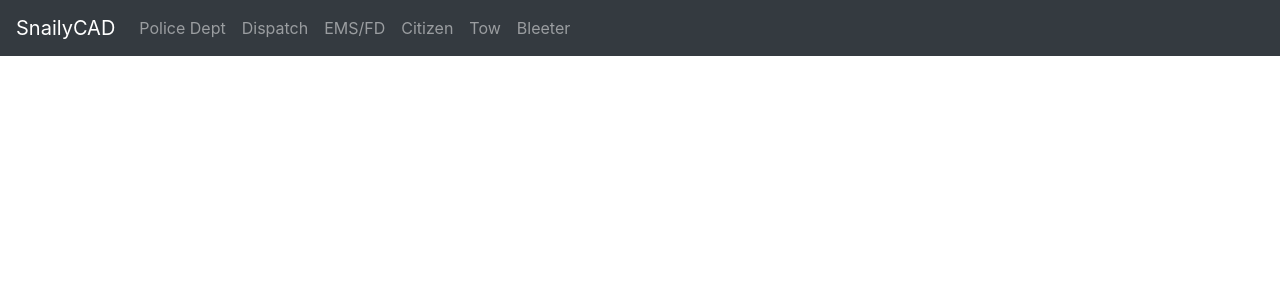
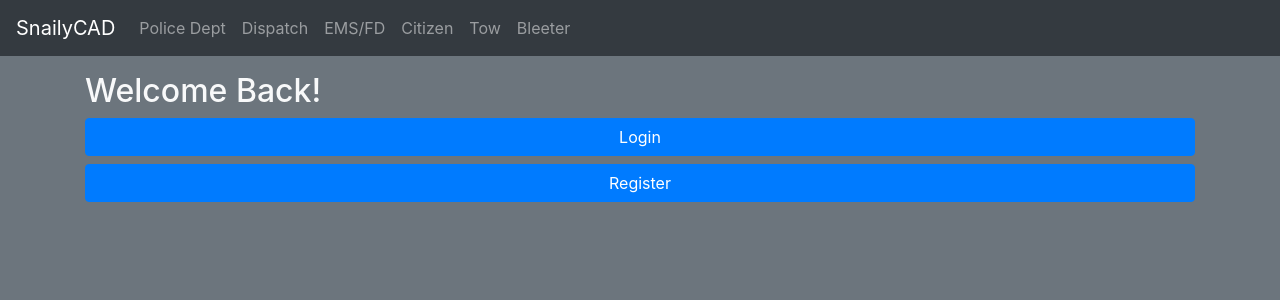
Before and after one commit to casperiv0/snaily-cadv2, a React (Create React App) app in the folder client/: page / in a window 1280 px wide. Shown: the top 300 px of the page. Built offline with nearby package versions, Linux system fonts and the light colour scheme.

Commit message:
added HomePage

```diff
--- a/client/src/App.js
+++ b/client/src/App.js
@@ -1,13 +1,14 @@
 import React, { Component } from 'react';
 import Routes from './Routes';
 import 'bootstrap/dist/css/bootstrap.css';
-import { Provider } from "react-redux"
 
 
 class App extends Component {
   render() {
     return (
-      <Routes />
+      <div style={{backgroundColor: "#6c757d", minHeight: "100vh"}}>
+        <Routes />
+      </div>
     )
   }
 }
--- a/client/src/Routes.js
+++ b/client/src/Routes.js
@@ -1,5 +1,5 @@
 import React, { Component } from 'react'
-import { BrowserRouter as Router, Route, Redirect } from 'react-router-dom';
+import { BrowserRouter as Router, Route, Switch } from 'react-router-dom';
 
 // Partials
 import Navbar from "./components/Partials/Navbar"
@@ -7,49 +7,40 @@ import Navbar from "./components/Partials/Navbar"
 // Authentication
 import Login from './components/Auth/Login';
 import Register from './components/Auth/Register';
-import { getSession } from "./components/Auth/getSession";
 import PrivateRoute from "./components/Auth/PrivateRoute"
 
 
 // Citizen
 import CitizensPage from "./components/Citizen/CitizensPage";
+import HomePage from './components/Partials/HomePage';
 
 
 export default class Routes extends Component {
     render() {
         return (
-            <div>
+            <Router>
                 <Navbar />
 
 
-                <Router basename="/">
+                <Switch basename="/">
+                    <Route path="/" exact component={HomePage} />
                     {/* Auth Routes */}
                     <div className="login-container">
                         <Route path="/auth/login" exact component={Login} />
                         <Route path="/auth/register" exact component={Register} />
                     </div>
-                </Router>
+                </Switch>
 
 
-                <Router basename="/" className="container">
+                <Switch basename="/" className="container">
                     <PrivateRoute path="/citizen" component={CitizensPage} />
-                </Router>
+                </Switch>
 
                 {/* <Router basename="/">
                     <Route exact path="/citizen" component={CitizensPage} />
                 </Router> */}
 
-            </div>
+            </Router>
         )
     }
 }
-
-
-
-const Home = () => {
-    return (
-        <div className="container">SnailyCAD v2 | Pre-Alpha <br />
-            <a href="/auth/login">Login Page</a>
-        </div>
-    )
-}
--- a/client/src/components/Auth/Auth.css
+++ b/client/src/components/Auth/Auth.css
@@ -6,6 +6,7 @@
 }
 
 .login-box {
+  background-color: white;
   width: 250px;
   height: 100%;
   padding: 15px;
@@ -22,6 +23,16 @@
   margin-top: 20px;
 }
 
+
+.loader {
+  color: green;
+  position: absolute;
+  top: 50%;
+  left: 50%;
+  margin-top: -12px;
+  margin-left: -12px;
+}
+
 @media screen and (min-width: 350px) {
   .login-box {
     width: 300px;
--- a/client/src/components/Auth/Login.jsx
+++ b/client/src/components/Auth/Login.jsx
@@ -7,9 +7,11 @@ import {
   Avatar,
   Button,
   Link,
+  CircularProgress
 } from '@material-ui/core';
 import { Alert } from '@material-ui/lab';
 import './Auth.css';
+import { logIn } from './getSession';
 
 export default class Login extends Component {
   constructor() {
@@ -19,6 +21,7 @@ export default class Login extends Component {
       username: '',
       password: '',
       error: '',
+      loading: false,
       token: sessionStorage.getItem('token'),
     };
   }
@@ -28,6 +31,7 @@ export default class Login extends Component {
 
     this.setState({
       error: '',
+      loading: true
     });
     const { username, password } = this.state;
     axios({
@@ -40,10 +44,12 @@ export default class Login extends Component {
     }).then((res) => {
       if (res.data.msg === 'LoggedIn') {
         sessionStorage.setItem('token', res.data.token);
+        logIn();
         return (window.location = '/citizen');
       }
 
       this.setState({
+        loading: false,
         error: res.data.msg,
       });
     });
@@ -55,13 +61,12 @@ export default class Login extends Component {
     });
   };
 
-
   componentDidMount() {
-    document.title = "Please Login"
+    document.title = 'Please Login';
   }
 
   render() {
-    const { username, password, error } = this.state;
+    const { username, password, error, loading } = this.state;
     return (
       <form className='login-box' onSubmit={this.onSubmit}>
         {/* avatar */}
@@ -78,28 +83,24 @@ export default class Login extends Component {
 
         {/* Username */}
         <FormControl fullWidth style={{ marginTop: '40px' }}>
-            <InputLabel htmlFor='username'>
-              Please Enter your username
-            </InputLabel>
+          <InputLabel htmlFor='username'>Please Enter your username</InputLabel>
           <Input
             type='text'
             id='username'
             value={username}
-              name="username"
+            name='username'
             onChange={this.handleChange}
           />
         </FormControl>
 
         {/* Password */}
         <FormControl fullWidth style={{ marginTop: '20px' }}>
-            <InputLabel htmlFor='password'>
-              Please Enter your password
-            </InputLabel>
+          <InputLabel htmlFor='password'>Please Enter your password</InputLabel>
           <Input
             type='password'
             id='password'
             value={password}
-              name="password"
+            name='password'
             onChange={this.handleChange}
           />
           <div style={{ marginTop: '5px' }}>
@@ -110,9 +111,12 @@ export default class Login extends Component {
           </div>
         </FormControl>
         <FormControl fullWidth style={{ marginTop: '20px' }}>
-            <Button type='submit' variant='contained' color='primary'>
+          <div className="loading-wrapper">
+          <Button fullWidth disabled={loading} type='submit' variant='contained' color='primary'>
             Log In
           </Button>
+          {loading ? <CircularProgress className="loader" size={24} /> : null}
+          </div>
         </FormControl>
       </form>
     );
--- a/client/src/components/Auth/Register.jsx
+++ b/client/src/components/Auth/Register.jsx
@@ -7,9 +7,11 @@ import {
   Avatar,
   Button,
   Link,
+  CircularProgress
 } from '@material-ui/core';
 
 import Alert from '@material-ui/lab/Alert';
+import { logIn } from './getSession';
 
 
 export default class Register extends Component {
@@ -21,6 +23,7 @@ export default class Register extends Component {
       password: '',
       password2: '',
       error: '',
+      loading: false
     };
   }
 
@@ -42,10 +45,12 @@ export default class Register extends Component {
       if (msg === 'User Created') {
         sessionStorage.setItem('message', 'Successfully Logged In!');
         sessionStorage.setItem('token', res.data.token);
+        logIn();
         return (window.location = '/citizen');
       }
 
       this.setState({
+        loading: false,
         error: msg,
       });
 
@@ -64,7 +69,7 @@ export default class Register extends Component {
   }
 
   render() {
-    const { username, password, password2, error } = this.state;
+    const { username, password, password2, error, loading } = this.state;
     return (
       <form className='login-box' onSubmit={this.onSubmit}>
         {/* avatar */}
@@ -124,9 +129,12 @@ export default class Register extends Component {
         </FormControl>
 
         <FormControl fullWidth style={{ marginTop: '20px' }}>
-          <Button type='submit' variant='contained' color='primary'>
+          <div className="loading-wrapper">
+          <Button fullWidth disabled={loading} type='submit' variant='contained' color='primary'>
             Register
           </Button>
+          {loading ? <CircularProgress className="loader" size={24} /> : null}
+          </div>
         </FormControl>
       </form>
     );
--- a/client/src/components/Auth/getSession.js
+++ b/client/src/components/Auth/getSession.js
@@ -1,4 +1,5 @@
 import Cookies from 'js-cookie'
+import { Redirect } from 'react-router-dom'
 
 
 export const getSession = () => {
@@ -24,10 +25,9 @@ export const logIn = () => {
 
     console.log(sessionToken);
     console.log(jwtToken);
-}
-
-logIn()
+};
 
 export const logOut = () => {
-  Cookies.remove('__session')
+    Cookies.remove('__session');
+    window.location = "/"
 }
--- a/client/src/components/Citizen/CitizensPage.jsx
+++ b/client/src/components/Citizen/CitizensPage.jsx
@@ -1,11 +1,31 @@
-import React, { Component } from 'react'
+import React, { Component } from 'react';
+import { logOut } from '../Auth/getSession';
+import { Link } from 'react-router-dom';
 
 export default class CitizensPage extends Component {
-    render() {
-        return (
-            <div>
-                Citizens page
-            </div>
-        )
-    }
+  render() {
+    return (
+      <div className='container'>
+        <div className="grid">
+          <div className="row">
+          <button onClick={logOut} className='col btn btn-danger'>Logout</button>
+          <Link to="/account/edit" className='col ml-1 btn btn-primary'>Edit Account</Link>
+          </div>
+
+          <div className="row mt-1">
+          <Link to="/citizen/create" className='col btn btn-primary'>Create new Citizen</Link>
+          <Link to="/vehicles/register" className='col ml-1 btn btn-primary'>Register a New Vehicle</Link>
+          <Link to="/weapons/register" className='col ml-1 btn btn-primary'>Register a New Vehicle</Link>
+          </div>
+
+          <div className="row mt-1">
+          <Link to="/manage-company-employment" className='col btn btn-primary'>Manage Employment Status</Link>
+          <button className='col ml-1 btn btn-primary'>Call Tow Service</button>
+          <button className='col ml-1 btn btn-primary'>Call Emergency Services</button>
+          </div>
+        </div>
+        Citizens page
+      </div>
+    );
+  }
 }
--- /dev/null
+++ b/client/src/components/Partials/HomePage.jsx
@@ -0,0 +1,60 @@
+import React, { Component, useState, useEffect } from 'react';
+import { getSession } from '../Auth/getSession';
+import { Link } from 'react-router-dom';
+import axios from 'axios';
+import { backendURL } from '../../config/config';
+
+export default class HomePage extends Component {
+  render() {
+    return getSession() ? <LoggedInSection /> : <NotLoggedInSection />;
+  }
+}
+
+const LoggedInSection = () => {
+  const [username, setUsername] = useState(null);
+
+  useEffect(() => {
+    axios({
+      url: backendURL + '/auth/user',
+      headers: {
+        'x-auth-snailycad-token': sessionStorage.getItem('token'),
+      },
+    }).then(res => {
+        setUsername(res.data.user[0].username);
+    });
+  }, []);
+
+  return (
+    <div className='container mt-3 text-light'>
+      <h2>Welcome Back {username}!</h2>
+      <Link
+        className='btn btn-primary mb-2'
+        style={{ width: '100%' }}
+        to='/citizen'>
+        Citizens Page
+      </Link>
+      <div className="mt-5">
+      </div>
+    </div>
+  );
+};
+
+const NotLoggedInSection = () => {
+  return (
+    <div className='container mt-3 text-light'>
+      <h2>Welcome Back!</h2>
+      <Link
+        className='btn btn-primary mb-2'
+        style={{ width: '100%' }}
+        to='/auth/login'>
+        Login
+      </Link>
+      <Link
+        className='btn btn-primary'
+        style={{ width: '100%' }}
+        to='/auth/register'>
+        Register
+      </Link>
+    </div>
+  );
+};
--- a/client/src/config/config.js
+++ b/client/src/config/config.js
@@ -1 +1 @@
-export const backendURL = "http://localhost/" // this is the URL that calls the backend, please make sure this is a valid full URL (http(s)) and valid port
+export const backendURL = "http://localhost:3001" // this is the URL that calls the backend, please make sure this is a valid full URL (http(s)) and valid port
--- a/client/src/index.css
+++ b/client/src/index.css
@@ -8,7 +8,3 @@ body {
   background-color: #343a40;
   color: #f2f2f2;
 }
-
-.container {
-  margin: 20px;
-}
```
Lines whose indentation alone changed are shown as unchanged.
